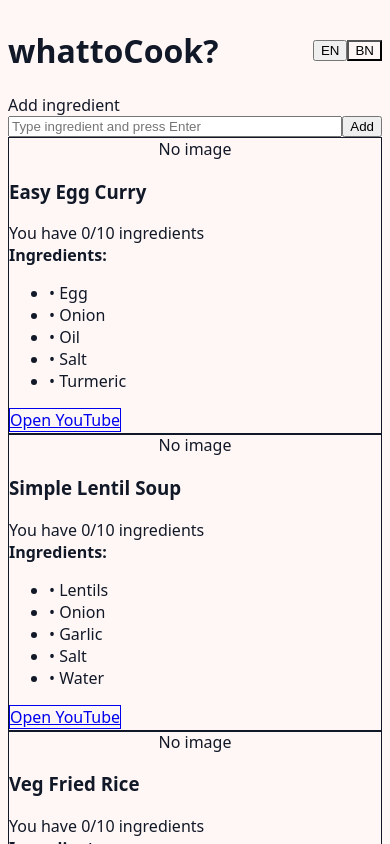
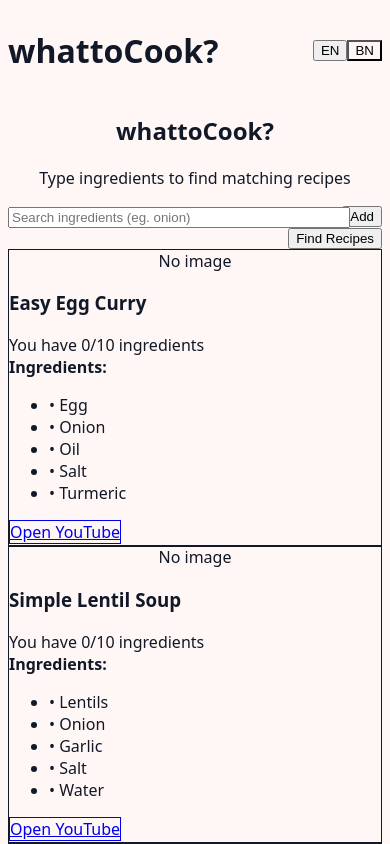
Before and after one commit to niloydiu/whattocook, a Next.js app: page / in a window 390 px wide. Shown: the top 844 px of the page. Built offline with nearby package versions, Linux system fonts and the light colour scheme.

Commit message:
feat(ui): add Hero and IngredientSearch (search+tags), responsive grid

```diff
--- a/app/page.tsx
+++ b/app/page.tsx
@@ -4,6 +4,8 @@ import React, { useEffect, useMemo, useState } from "react";
 import RecipeCard from "../components/RecipeCardClean";
 import useLanguage from "../hooks/useLanguage";
 import recipeDataRaw from "../lib/recipeData.json";
+import Hero from "../components/Hero";
+
 
 type Locale = "en" | "bn";
 
@@ -62,6 +64,8 @@ export default function Page() {
   const [pantry, setPantry] = useState<string[]>([]);
   const [debouncedPantry, setDebouncedPantry] = useState<string[]>(pantry);
   const [selectedVideo, setSelectedVideo] = useState<string | null>(null);
+  const [loading, setLoading] = useState(false);
+
 
   useEffect(() => {
     const id = setTimeout(() => setDebouncedPantry(pantry.slice()), 200);
@@ -122,6 +126,12 @@ export default function Page() {
     return out;
   }, [indexed, debouncedPantry]);
 
+  function handleFind() {
+    setLoading(true);
+    // simulate smooth loading while results compute (instant for client)
+    setTimeout(() => setLoading(false), 500);
+  }
+
   return (
     <main className="min-h-screen p-4 bg-gradient-to-b from-slate-50 to-white font-sans">
       <div className="max-w-6xl mx-auto">
@@ -147,60 +157,13 @@ export default function Page() {
           </div>
         </header>
 
-        <section className="mb-6">
-          <div className="bg-white/30 backdrop-blur-md rounded-xl p-4 shadow-sm">
-            <label className="block text-xs text-slate-700 mb-2">
-              {t("Add ingredient", "উপকরণ যোগ করুন")}
-            </label>
-            <div className="flex gap-2">
-              <input
-                aria-label="ingredient"
-                value={query}
-                onChange={(e) => setQuery(e.target.value)}
-                onKeyDown={(e) => {
-                  if (e.key === "Enter") {
-                    addPantryItem(query);
-                  }
-                }}
-                className="flex-1 bg-white/40 rounded-md px-3 py-2 outline-none"
-                placeholder={t(
-                  "Type ingredient and press Enter",
-                  "এন্টার করে উপকরণ যোগ করুন"
-                )}
-              />
-              <button
-                onClick={() => addPantryItem(query)}
-                className="bg-indigo-600 text-white px-4 rounded-md"
-              >
-                {t("Add", "যোগ করুন")}
-              </button>
-            </div>
-
-            <div className="mt-3 flex flex-wrap gap-2">
-              {pantry.map((p, i) => (
-                <span
-                  key={i}
-                  className="px-3 py-1 rounded-full bg-white/60 text-sm flex items-center gap-2"
-                >
-                  <span>{p}</span>
-                  <button
-                    onClick={() => removePantryItem(i)}
-                    aria-label="remove"
-                    className="text-slate-600"
-                  >
-                    ✕
-                  </button>
-                </span>
-              ))}
-            </div>
-          </div>
-        </section>
+        <Hero pantry={pantry} onAdd={(s) => addPantryItem(s)} onRemove={removePantryItem} onFind={handleFind} locale={locale} />
 
         <section>
-          <div className="grid grid-cols-1 md:grid-cols-3 gap-4">
-            {results.map((r) => (
+          <div className="grid grid-cols-1 md:grid-cols-2 lg:grid-cols-3 gap-6">
+            {results.map((r, idx) => (
+              <div key={r.recipe.id + idx} className="transform hover:-translate-y-1 transition">
                 <RecipeCard
-                key={r.recipe.id}
                   recipe={r.recipe}
                   matchPercent={r.matchPercent}
                   have={r.have}
@@ -208,6 +171,7 @@ export default function Page() {
                   locale={locale}
                   onOpenVideo={(id) => setSelectedVideo(id)}
                 />
+              </div>
             ))}
           </div>
         </section>
--- /dev/null
+++ b/components/Hero.tsx
@@ -0,0 +1,35 @@
+"use client";
+
+import React from "react";
+import IngredientSearch from "./IngredientSearch";
+
+type Locale = "en" | "bn";
+
+export default function Hero({
+  pantry,
+  onAdd,
+  onRemove,
+  onFind,
+  locale = "en",
+}: {
+  pantry: string[];
+  onAdd: (s: string) => void;
+  onRemove: (i: number) => void;
+  onFind: () => void;
+  locale?: Locale;
+}) {
+  return (
+    <section className="py-10">
+      <div className="max-w-4xl mx-auto text-center">
+        <h1 className="text-4xl md:text-5xl font-extrabold leading-tight" style={{ fontFamily: locale === "bn" ? "Hind Siliguri, sans-serif" : undefined }}>
+          {locale === "en" ? "whattoCook?" : "কি রান্না করব?"}
+        </h1>
+        <p className="mt-3 text-slate-600">{locale === "en" ? "Type ingredients to find matching recipes" : "উপকরণ লিখে মিল রেখে রেসিপি খুঁজুন"}</p>
+
+        <div className="mt-6">
+          <IngredientSearch selected={pantry} onAdd={onAdd} onRemove={onRemove} onFind={onFind} locale={locale} />
+        </div>
+      </div>
+    </section>
+  );
+}
--- /dev/null
+++ b/components/IngredientSearch.tsx
@@ -0,0 +1,114 @@
+"use client";
+
+import React, { useMemo, useState } from "react";
+import recipeData from "../lib/recipeData.json";
+
+type Locale = "en" | "bn";
+
+export default function IngredientSearch({
+  selected,
+  onAdd,
+  onRemove,
+  onFind,
+  locale = "en",
+}: {
+  selected: string[];
+  onAdd: (s: string) => void;
+  onRemove: (idx: number) => void;
+  onFind: () => void;
+  locale?: Locale;
+}) {
+  const [input, setInput] = useState("");
+  const [open, setOpen] = useState(false);
+
+  const suggestions = useMemo(() => {
+    const pool = new Set<string>();
+    (recipeData as any[]).forEach((r) => {
+      (r.ingredients?.en || []).forEach((i: string) => pool.add(i));
+      (r.ingredients?.bn || []).forEach((i: string) => pool.add(i));
+    });
+    return Array.from(pool).sort();
+  }, []);
+
+  const filtered = useMemo(() => {
+    const q = input.trim().toLowerCase();
+    if (!q) return suggestions.slice(0, 8);
+    return suggestions.filter((s) => s.toLowerCase().includes(q)).slice(0, 8);
+  }, [input, suggestions]);
+
+  function addFromInput() {
+    const v = input.trim();
+    if (!v) return;
+    onAdd(v);
+    setInput("");
+    setOpen(false);
+  }
+
+  return (
+    <div className="w-full">
+      <div className="bg-white/30 backdrop-blur-md rounded-xl p-3 shadow-sm">
+        <div className="flex items-center gap-2">
+          <div className="relative flex-1">
+            <div className="absolute inset-y-0 left-0 pl-3 flex items-center pointer-events-none">
+              <svg className="w-5 h-5 text-slate-500" viewBox="0 0 24 24" fill="none" stroke="currentColor">
+                <path d="M21 21l-4.35-4.35" strokeWidth="1.5" strokeLinecap="round" strokeLinejoin="round" />
+                <circle cx="11" cy="11" r="6" strokeWidth="1.5" strokeLinecap="round" strokeLinejoin="round" />
+              </svg>
+            </div>
+            <input
+              value={input}
+              onChange={(e) => setInput(e.target.value)}
+              onFocus={() => setOpen(true)}
+              onBlur={() => setTimeout(() => setOpen(false), 120)}
+              onKeyDown={(e) => e.key === "Enter" && addFromInput()}
+              className="w-full pl-10 pr-3 py-2 bg-white/60 rounded-md outline-none"
+              placeholder={locale === "en" ? "Search ingredients (eg. onion)" : "উপকরণ খুঁজুন (যেমন: পেঁয়াজ)"}
+            />
+
+            {open && filtered.length > 0 && (
+              <ul className="absolute left-0 right-0 mt-2 bg-white/90 rounded-md shadow-lg max-h-52 overflow-auto z-20">
+                {filtered.map((s) => (
+                  <li
+                    key={s}
+                    onMouseDown={(e) => {
+                      e.preventDefault();
+                      onAdd(s);
+                      setInput("");
+                      setOpen(false);
+                    }}
+                    className="px-3 py-2 hover:bg-slate-100 cursor-pointer text-sm"
+                  >
+                    {s}
+                  </li>
+                ))}
+              </ul>
+            )}
+          </div>
+
+          <button
+            onClick={addFromInput}
+            className="px-4 py-2 bg-amber-500 text-white rounded-md"
+            aria-label="Add ingredient"
+          >
+            {locale === "en" ? "Add" : "যোগ"}
+          </button>
+        </div>
+
+        <div className="mt-3 flex flex-wrap gap-2">
+          {selected.map((s, i) => (
+            <span key={s + i} className="flex items-center gap-2 bg-white/60 px-3 py-1 rounded-full text-sm">
+              <span className="max-w-[10rem] truncate">{s}</span>
+              <button onClick={() => onRemove(i)} className="text-slate-600">✕</button>
+            </span>
+          ))}
+        </div>
+
+        <div className="mt-4 flex justify-end">
+          <button onClick={onFind} className="px-5 py-2 bg-emerald-600 text-white rounded-md shadow-md hover:scale-[1.02] transition">
+            {locale === "en" ? "Find Recipes" : "রেসিপি খুঁজুন"}
+          </button>
+        </div>
+      </div>
+    </div>
+  );
+}
```
Lines whose indentation alone changed are shown as unchanged.
